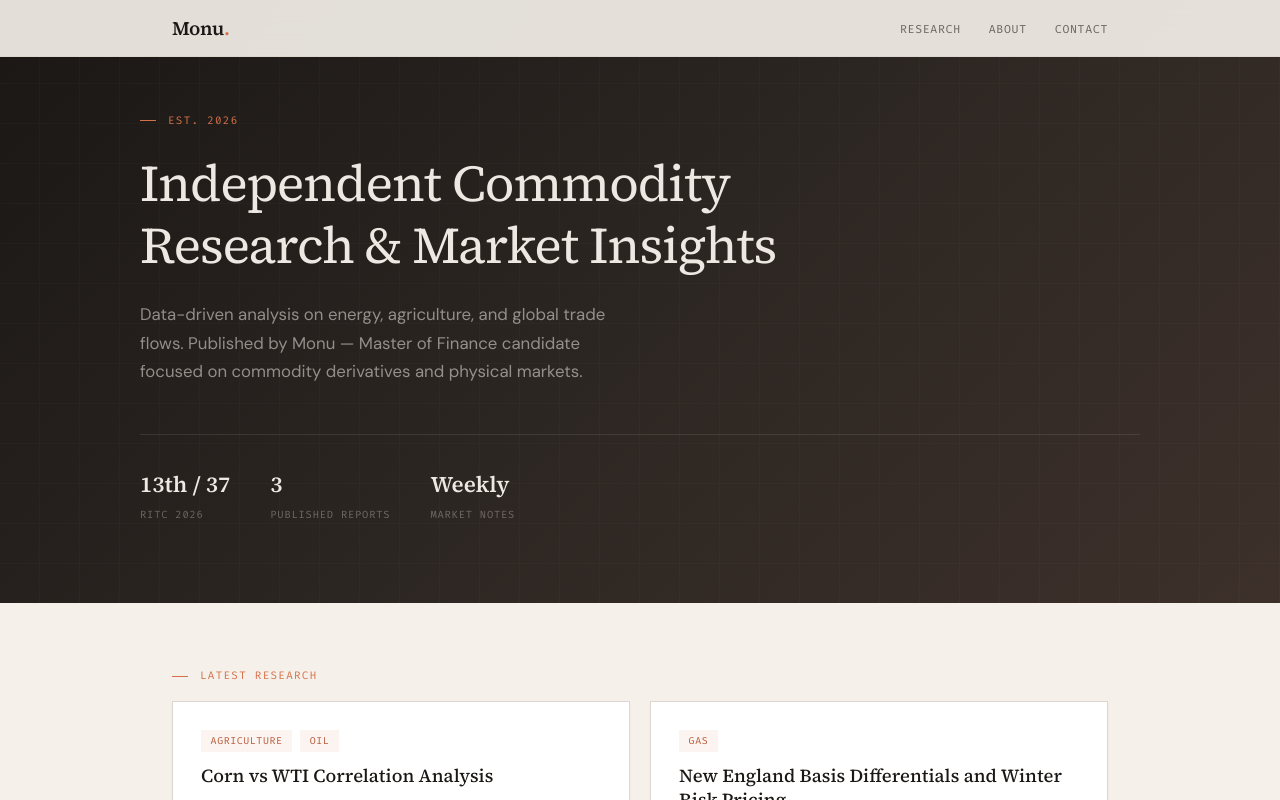
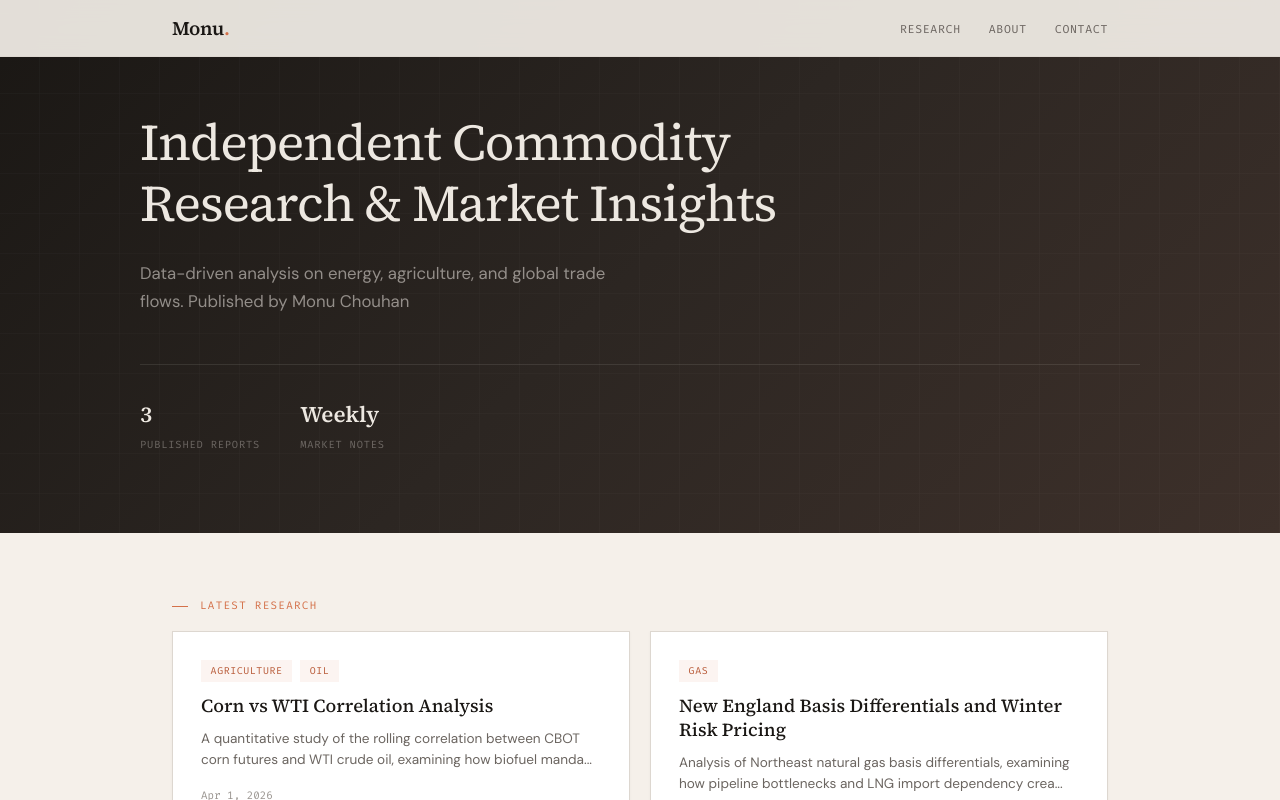
Before and after one commit to monoanalysis/monoanalysis-site, a Next.js app: page / in a window 1280 px wide. Shown: the top 800 px of the page. Built offline with nearby package versions, Linux system fonts and the light colour scheme.

Commit message:
Removed RITC and Update text

```diff
--- a/src/app/page.js
+++ b/src/app/page.js
@@ -11,20 +11,17 @@ export default function HomePage() {
       <header className="hero">
         <div className="hero-grid-overlay" />
         <div className="hero-content">
+          {/*
           <div className="section-label" style={{ color: '#d4714a', marginBottom: '1.5rem' }}>
             Est. 2026
           </div>
+          */}
           <h1>Independent Commodity Research &amp; Market Insights</h1>
           <p className="hero-desc">
             Data-driven analysis on energy, agriculture, and global trade flows.
-            Published by Monu — Master of Finance candidate focused on commodity
-            derivatives and physical markets.
+            Published by Monu Chouhan
           </p>
           <div className="hero-stats">
-            <div>
-              <div className="stat-number">13th / 37</div>
-              <div className="stat-label">RITC 2026</div>
-            </div>
             <div>
               <div className="stat-number">{reports.length}</div>
               <div className="stat-label">Published Reports</div>
```
